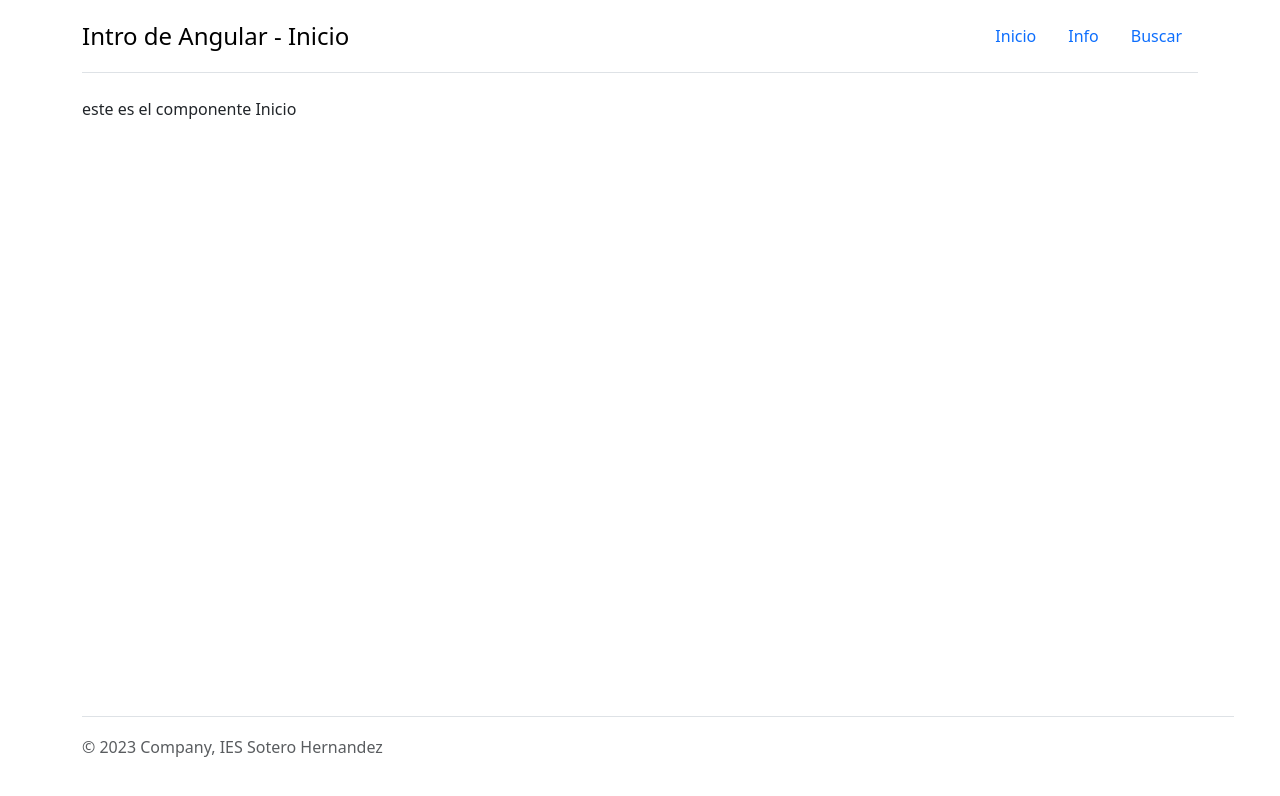
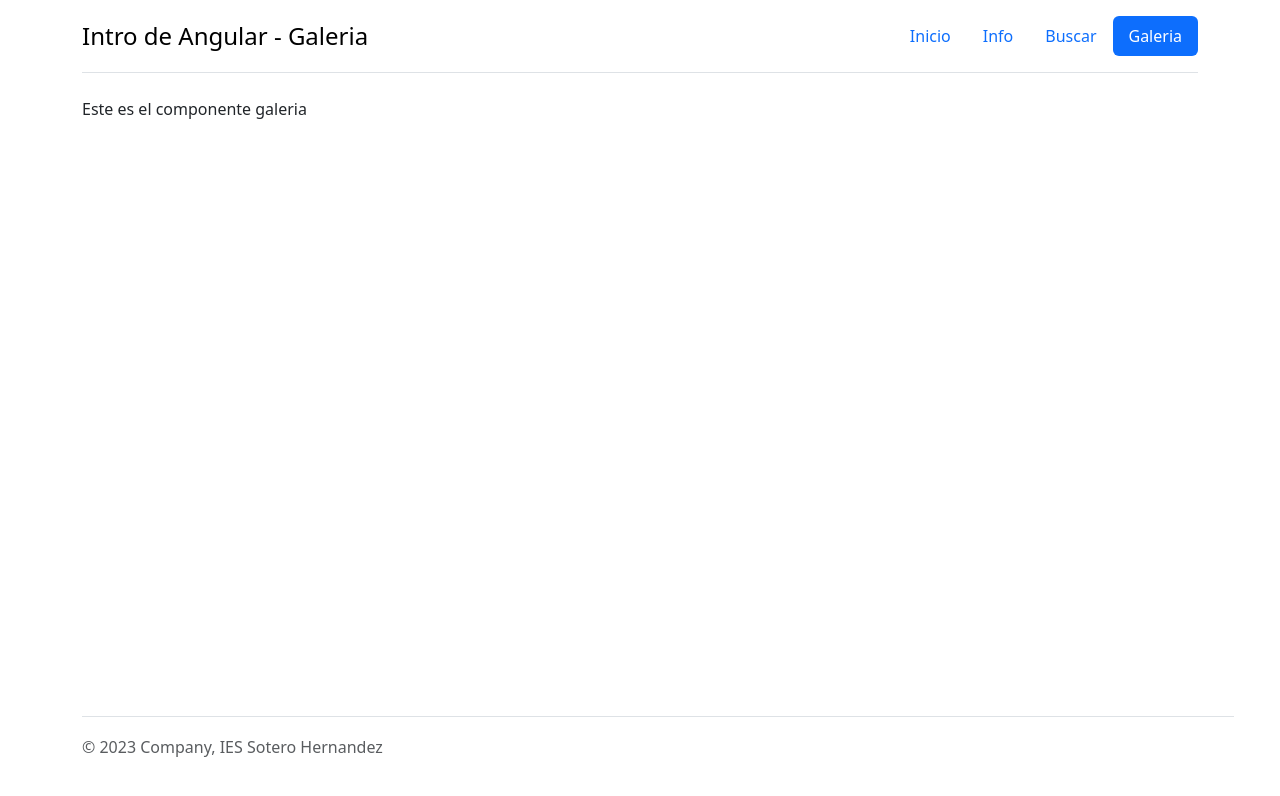
Before and after one commit to whejhe/01-Intro-Angular, an Angular app: page /galeria in a window 1280 px wide. Before the commit this address led to /inicio. Shown: the top 796 px of the page. Built offline with nearby package versions, Linux system fonts and the light colour scheme.

Commit message:
probando metodos asincronos

```diff
--- a/src/app/app-routing.module.ts
+++ b/src/app/app-routing.module.ts
@@ -3,6 +3,7 @@ import { Routes, RouterModule } from '@angular/router';
 import { InicioComponent } from './paginas/inicio/inicio.component';
 import { BuscarComponent } from './paginas/buscar/buscar.component';
 import { InfoComponent } from './paginas/info/info.component';
+import { GaleriaComponent } from './paginas/galeria/galeria.component';
 
 const rutas:Routes = [
   {
@@ -16,6 +17,10 @@ const rutas:Routes = [
   {
     path:'info',
     component:InfoComponent
+  },
+  {
+    path:'galeria',
+    component:GaleriaComponent
   },
   {
     path:'**',
--- a/src/app/componentes/cabecera/cabecera.component.html
+++ b/src/app/componentes/cabecera/cabecera.component.html
@@ -6,8 +6,7 @@
     <ul class="nav nav-pills">
         <li class="nav-item" *ngFor="let element of elementosMenu">
             <a
-            class="nav-link"
-            aria-current="page"
+            [ngClass]="element.activo ? 'nav-link active' : 'nav-link'"
             [routerLink]="element.ruta"
             >
             {{element.nombre}}
--- a/src/app/componentes/cabecera/cabecera.component.ts
+++ b/src/app/componentes/cabecera/cabecera.component.ts
@@ -12,20 +12,28 @@ export class CabeceraComponent implements OnInit {
   public elementosMenu:any[]=[
     {
       ruta:'/inicio',
-      nombre:'Inicio'
+      nombre:'Inicio',
+      activo:false
     },
     {
       ruta:'/info',
-      nombre:'Info'
+      nombre:'Info',
+      activo:false
     },
     {
       ruta:'/buscar',
-      nombre:'Buscar'
+      nombre:'Buscar',
+      activo:false
+    },
+    {
+      ruta:'/galeria',
+      nombre:'Galeria',
+      activo:false
     }
   ];
   constructor() { }
 
   ngOnInit(): void {
-    console.log('entra en cabecera');
+      this.elementosMenu.forEach(element=>element.activo=element.nombre==this.titulo);
   }
 }
--- /dev/null
+++ b/src/app/paginas/galeria/galeria.component.html
@@ -0,0 +1,3 @@
+<app-cabecera [titulo]="'Galeria'"></app-cabecera>
+<p>Este es el componente galeria</p>
+<app-footer></app-footer>
--- /dev/null
+++ b/src/app/paginas/galeria/galeria.component.ts
@@ -0,0 +1,50 @@
+import { Component, OnInit } from '@angular/core';
+
+@Component({
+  selector: 'app-galeria',
+  templateUrl: './galeria.component.html',
+  styleUrls: ['./galeria.component.css']
+})
+export class GaleriaComponent implements OnInit {
+  constructor() { }
+
+  async ngOnInit() {
+    try{
+      let juegosObtenidos = await this.getJuegos();
+      console.log('juegosObtenidos',juegosObtenidos);
+    }catch(err){
+      console.log('Error: ',err);
+    }
+  }
+
+
+  public juegos = [
+    {
+      nombre: 'Juego 1',
+      imagen: 'fifa.png'
+    },
+    {
+      nombre: 'Juego 2',
+      imagen: 'fifa.png'
+    },
+    {
+      nombre: 'Juego 3',
+      imagen: 'fifa.png'
+    },
+  ];
+
+  getJuegos(){
+    return new Promise((resolve, reject)=>{
+      setTimeout(() => {
+        let hayError = false;
+        if(hayError){
+          reject('Error en la peticion');
+        }else{
+          resolve(this.juegos);
+        }
+      }, 2000);
+    })
+
+  }
+
+}
```
Also changed, not shown: src/app/paginas/paginas.module.ts (+5 -2 lines), src/app/servicios/juegos.service.ts (added, +14 -0 lines), src/app/paginas/galeria/galeria.component.css (added).
